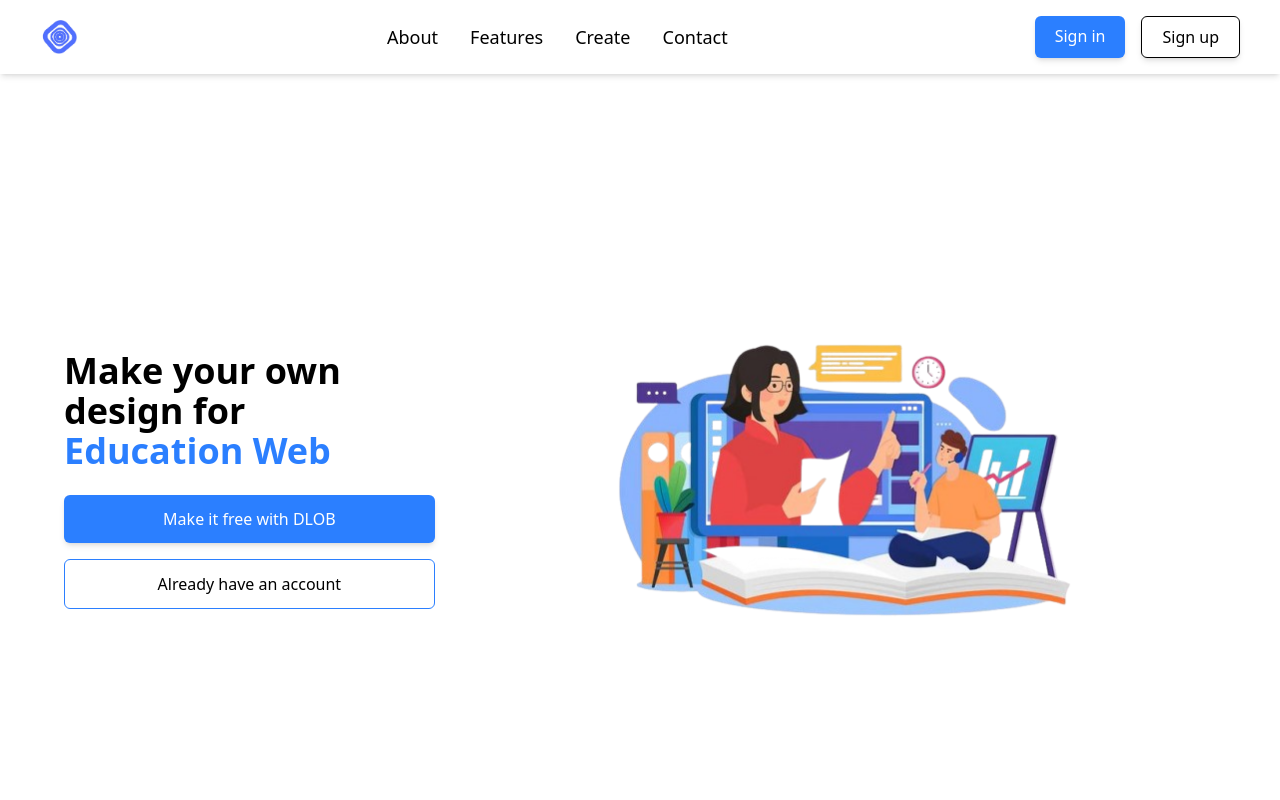
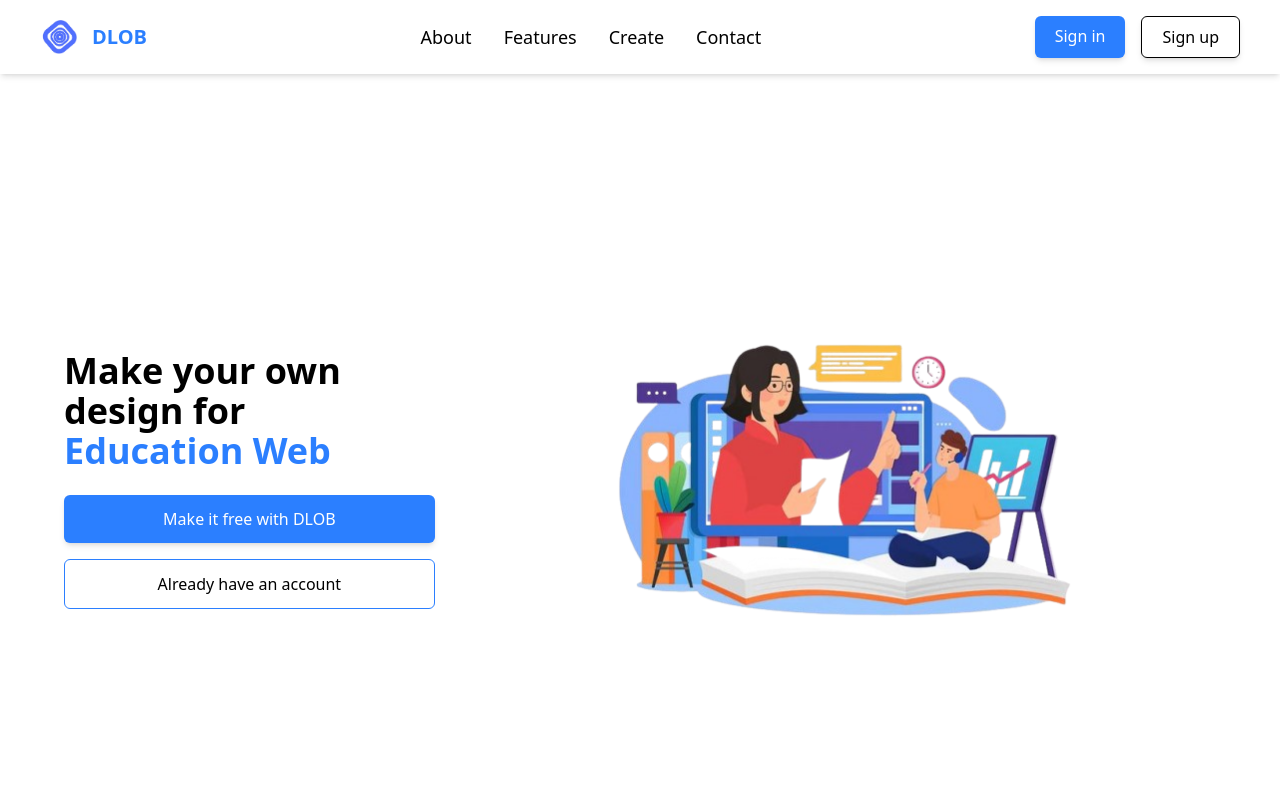
Before and after one commit to hikamchexzy/Vertical-bussnies-DLOB, a website: page index.html in a window 1280 px wide. Shown: the top 800 px of the page. Drawn offline with nearby package versions, Linux system fonts and the light colour scheme.

Commit message:
update terbaru

```diff
--- a/index.html
+++ b/index.html
@@ -14,8 +14,9 @@
   <div class="flex items-center justify-between px-6 lg:px-10 py-4">
 
     <!-- Logo Only -->
-    <div class="flex items-center">
+    <div class="flex items-center gap-3">
       <img src="src/Logo Dlob.png" class="w-8 h-8 lg:w-10 lg:h-10" />
+      <h1 class="text-blue-500 text-xl font-bold">DLOB</h1>
     </div>
 
     <!-- Desktop Menu (Laptop Only) -->
```
